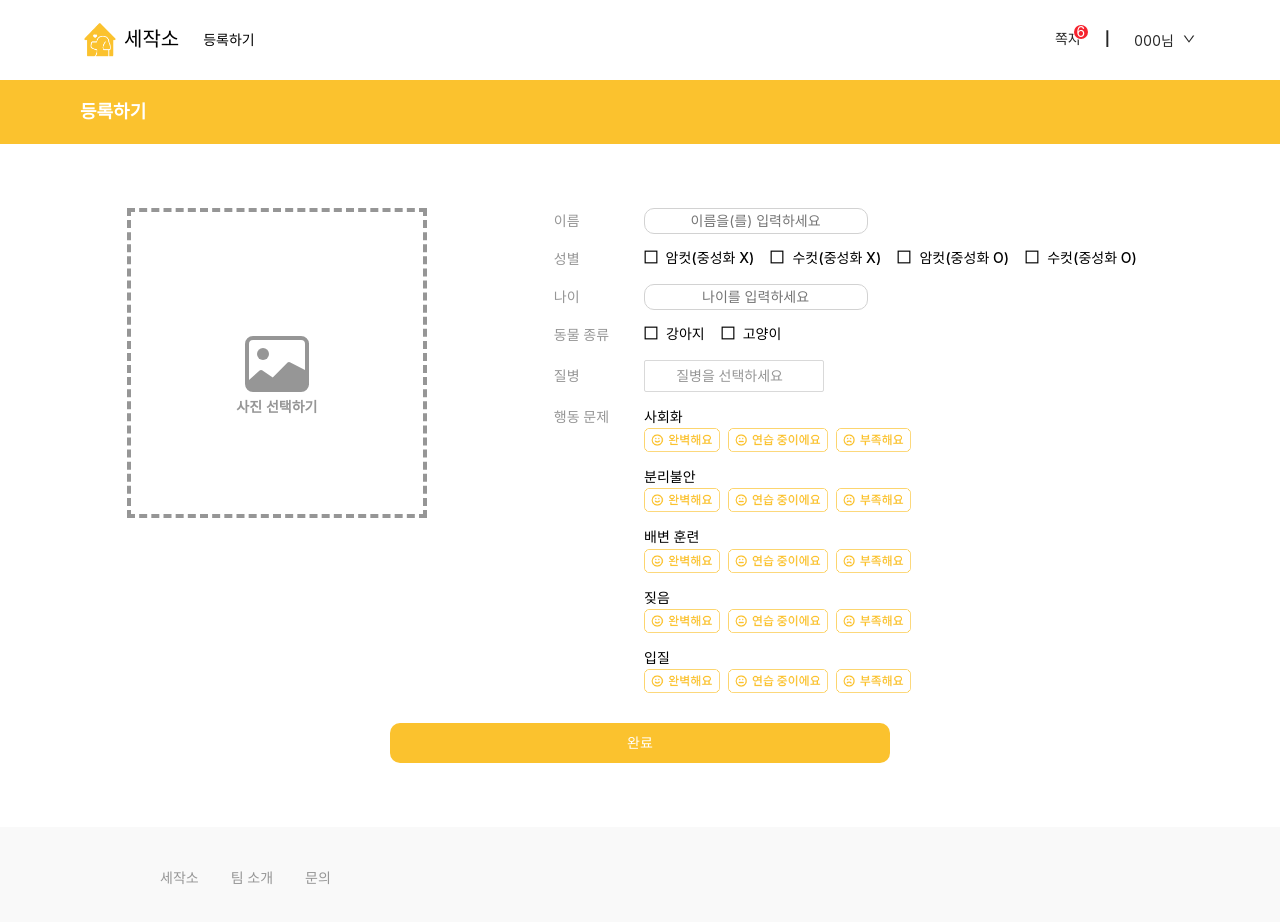
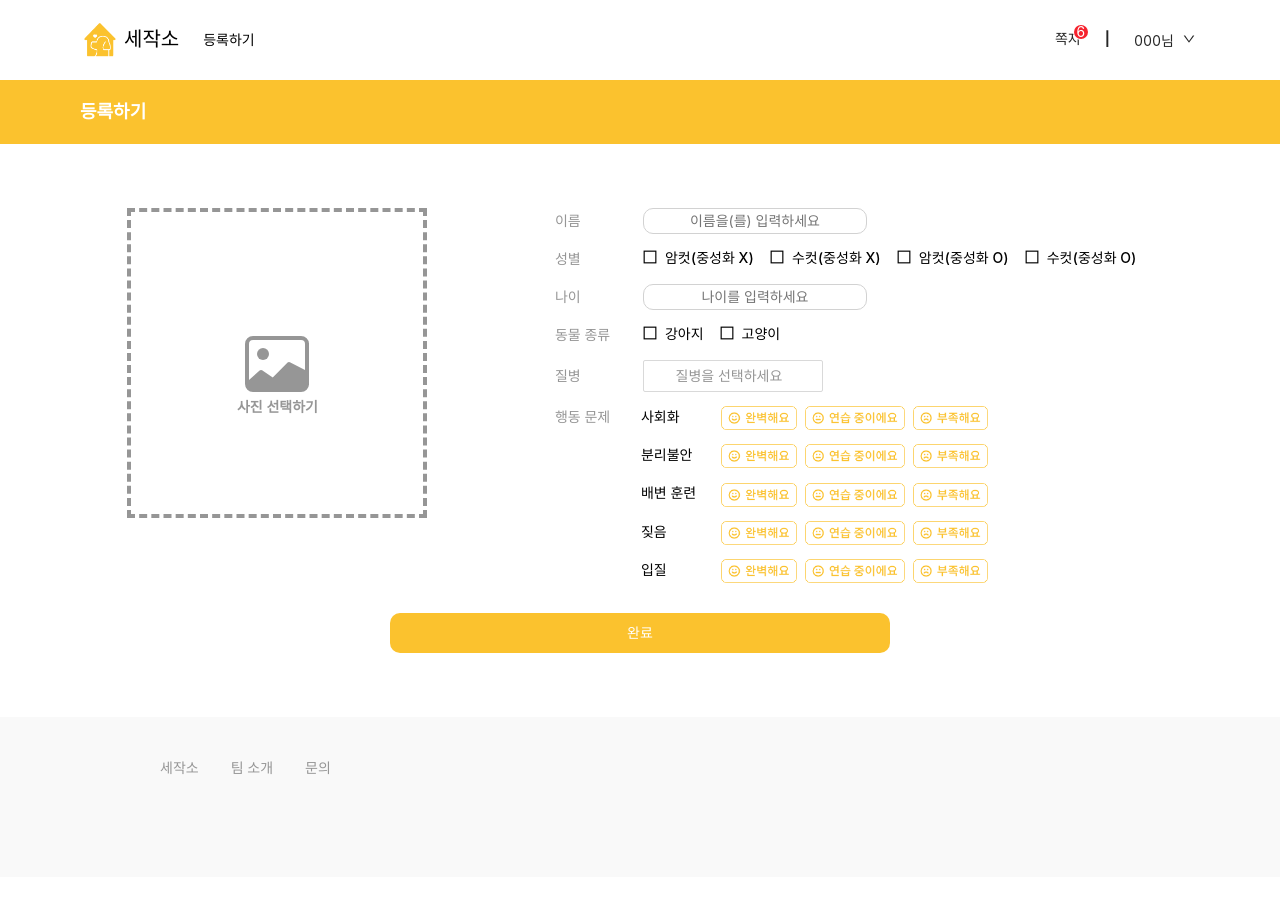
Before and after one commit to chuheeseung/TheSmallestShelter, a React (Create React App) app in the folder front/: page /register in a window 1280 px wide. Shown: the top 922 px of the page. After the commit the page ends 877 px from the top, so only its background shows below. Built offline with nearby package versions, Linux system fonts and the light colour scheme.

Commit message:
label 위치 맞추기

```diff
--- a/front/src/RegisterPage/RadioGroup.jsx
+++ b/front/src/RegisterPage/RadioGroup.jsx
@@ -24,7 +24,7 @@ function RadioGroup({ item, idx, checkType, setCheckVal, checkVal }) {
 }
 
   return (
-    <div>
+    <div style={{display: "inline-block", marginLeft: '16px'}}>
       {
         checkType.map((check, index) => (
           <>
--- a/front/src/RegisterPage/Register.jsx
+++ b/front/src/RegisterPage/Register.jsx
@@ -130,7 +130,7 @@ function Register() {
                     </div>
                     <div className={style.info}>
                         <p>
-                            <label htmlFor="name" style={{ marginRight: "64px" }}>이름</label>
+                            <label htmlFor="name" className={style.title}>이름</label>
                             <input
                                 type="text"
                                 id="name"
@@ -140,7 +140,7 @@ function Register() {
                                 className={style.nameInput} />
                         </p>
                         <p className={style.genderInput}>
-                            <span style={{ marginRight: "64px" }}>성별</span>
+                            <span className={style.title}>성별</span>
                             {genderList.map((data, idx) => (
                                 <label htmlFor={data}>
                                     <input
@@ -158,7 +158,7 @@ function Register() {
                             ))}
                         </p>
                         <p>
-                            <label htmlFor='age' style={{ marginRight: "64px" }}>나이</label>
+                            <label htmlFor='age' className={style.title}>나이</label>
                             <input
                                 id="age"
                                 placeholder="나이를 입력하세요"
@@ -169,7 +169,7 @@ function Register() {
                             />
                         </p>
                         <p className={style.speciesInput}>
-                            <span style={{ marginRight: "35px" }}>동물 종류</span>
+                            <span className={style.title}>동물 종류</span>
                             {speciesArr.map((data) => (
                                 <label htmlFor={data}>
                                     <input
@@ -187,7 +187,7 @@ function Register() {
                             ))}
                         </p>
                         <p className={style.diseaseInput}>
-                            <span style={{ marginRight: "64px" }}>질병</span>
+                            <span className={style.title}>질병</span>
                             <Select
                                 mode="multiple"
                                 value={selectedItems}
@@ -232,7 +232,7 @@ function Register() {
                             </Select>
                         </p>
                         <div style={{ display: "flex" }}>
-                            <span style={{ marginRight: "35px" }}>행동 문제</span>
+                            <span className={style.title} style={{marginRight:"6px"}}>행동 문제</span>
                             <div className={style.checkWrap}>
                                 {
                                     checkArr.map((item, idx) => (
--- a/front/src/RegisterPage/Register.module.css
+++ b/front/src/RegisterPage/Register.module.css
@@ -22,6 +22,11 @@
     justify-content: space-evenly;
 }
 
+.title {
+    display: inline-block;
+    width: 80px;
+}
+
 .info label,
 .info span {
     font-size: 14px;
@@ -44,8 +49,10 @@
     display: flex;
     align-items: center;
     display: inline-block;
-    /* position: relative;
-    top: -1.5px; */
+}
+
+.checkList span {
+    width: 56px;
 }
 
 .info input[type="number"]::-webkit-outer-spin-button,
```
